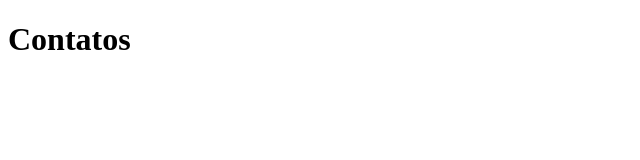
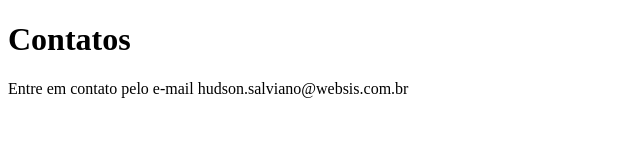
Before and after one commit to Hudson-Otavio/sistema-de-cadastro-2, a plain HTML site: page contato.html in a window 1280 px wide. Shown: the whole page, without its empty margins (0-640 px from the left). Drawn offline with Linux system fonts and the light colour scheme.

Commit message:
adicionando e-mail de contato

```diff
--- a/contato.html
+++ b/contato.html
@@ -7,5 +7,6 @@
 </head>
 <body>
     <h1>Contatos</h1>
+    <p>Entre em contato pelo e-mail hudson.salviano@websis.com.br</p>
 </body>
 </html>
```
